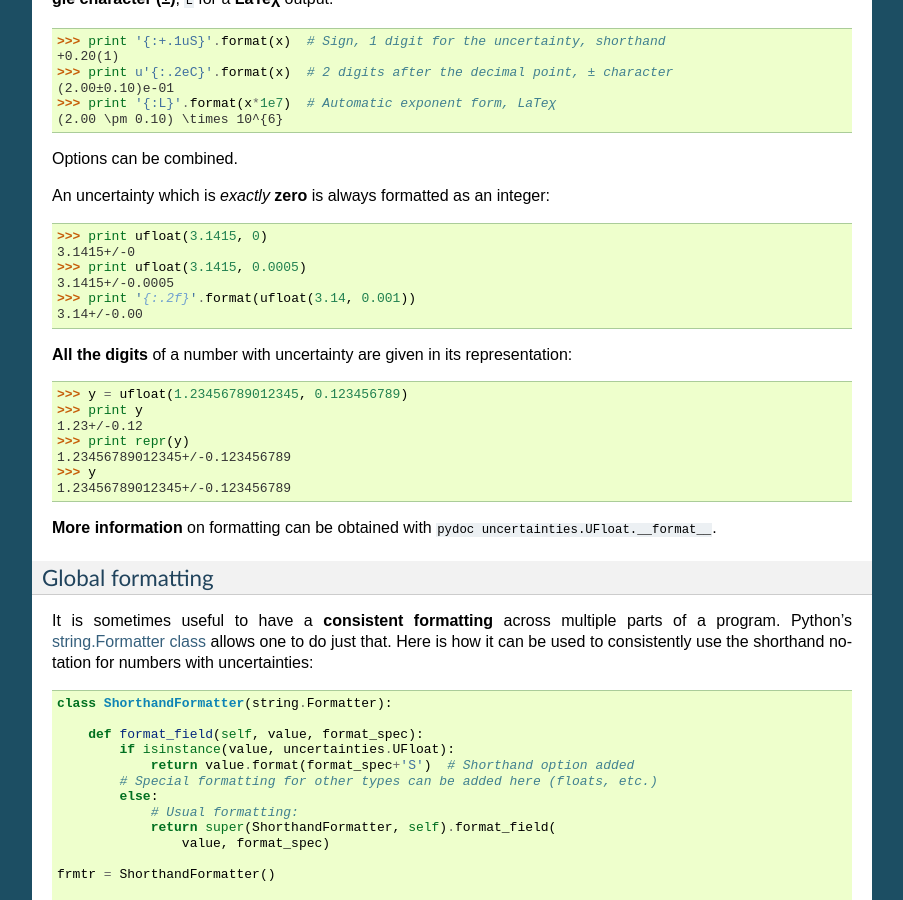
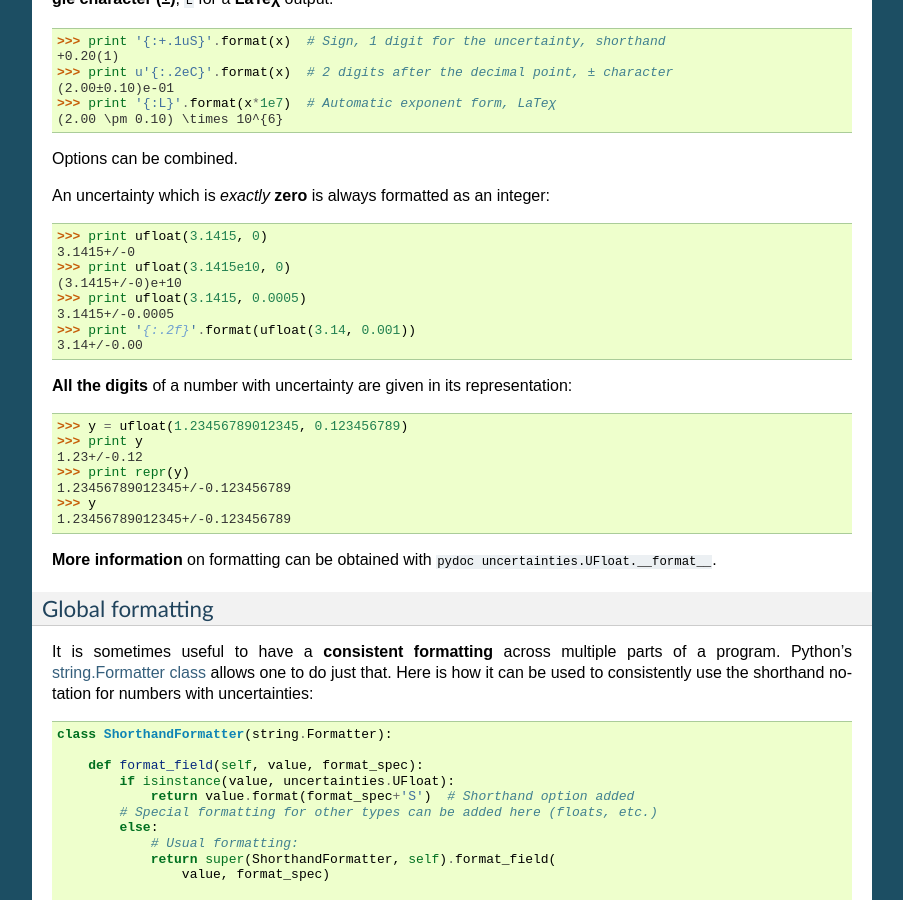
Before and after one commit to lmfit/uncertainties, a Sphinx documentation site: the page built from doc/user_guide.rst, in a window 1280 px wide and 900 px high, scrolled down 3271 px. Shown: the whole window, without its empty margins (198-1101 px from the left). Built offline with Sphinx 7.4.7, drawn with Linux system fonts in a browser that asks for light colours; the version number is read from the project's files by our own code.

Commit message:
Added one more example.

```diff
--- a/doc/user_guide.rst
+++ b/doc/user_guide.rst
@@ -238,6 +238,8 @@ integer:
 
 >>> print ufloat(3.1415, 0)
 3.1415+/-0
+>>> print ufloat(3.1415e10, 0)
+(3.1415+/-0)e+10
 >>> print ufloat(3.1415, 0.0005)
 3.1415+/-0.0005
 >>> print '{:.2f}'.format(ufloat(3.14, 0.001))
```
